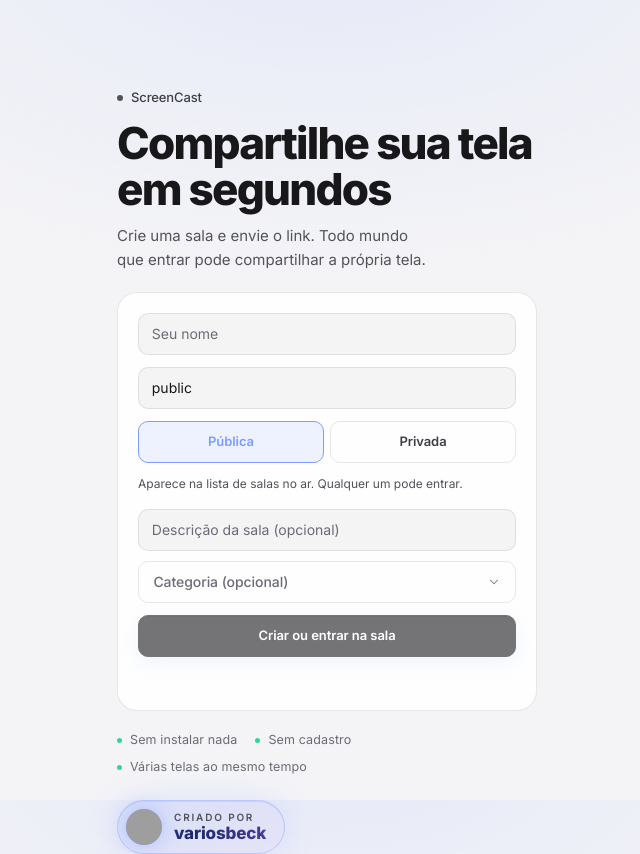
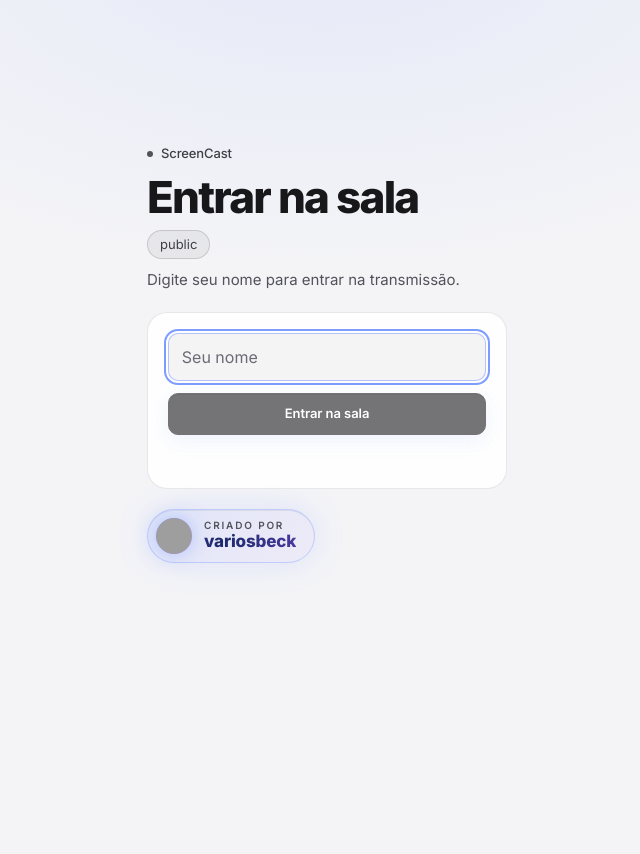
Before and after one commit to variosbeck/sharing, a website: page public/index.html in a window 1280 px wide. Shown: the whole page, without its empty margins (313-953 px from the left). After the commit the page ends 800 px from the top, so only its background shows below. Drawn offline with Linux system fonts and the light colour scheme; no server answers; grey boxes are pictures that could not be loaded.

Commit message:
Update index.html for gate mode and UI adjustments

```diff
--- a/public/index.html
+++ b/public/index.html
@@ -75,6 +75,13 @@ main{display:flex;flex-direction:column;gap:16px;padding-bottom:calc(20px + env(
 body{background:radial-gradient(900px 480px at 50% -8%,rgba(var(--ac),.12),transparent 70%),var(--bg);background-attachment:fixed}
 #home{max-width:460px;padding-top:11vh;gap:20px}
 .hero{display:grid;gap:12px;justify-items:start}
+#home .gatehead{display:none}
+body.gate #home{max-width:400px;padding-top:18vh;gap:16px}
+body.gate .hero,body.gate #code,body.gate #vis,body.gate #vhint,body.gate #pubopts,body.gate #live-rooms,body.gate .feats{display:none!important}
+body.gate #home .gatehead{display:grid;gap:10px;justify-items:start}
+.gatehead h1{margin:0;font-size:clamp(1.6rem,6vw,2.1rem);line-height:1.1;letter-spacing:-.03em;font-weight:700}
+.gatehead .chip{display:inline-block;max-width:100%;overflow:hidden;text-overflow:ellipsis;white-space:nowrap;padding:4px 12px;border-radius:999px;border:1px solid rgba(var(--ov),.14);background:rgba(var(--ov),.05);font-size:13px;color:var(--z300)}
+body.gate #name{height:48px;font-size:16px;border-color:rgba(var(--ac),.55)}
 #home h1{font-size:clamp(2rem,7vw,2.75rem);line-height:1.08;letter-spacing:-.035em;font-weight:700}
 #home .hero p{font-size:15px;max-width:38ch;margin:0}
 .panel{display:grid;gap:12px;border:1px solid var(--line);border-radius:20px;background:var(--panel);padding:20px;backdrop-filter:blur(10px)}
@@ -326,6 +333,7 @@ html.cinema .col{display:none}
     <h1>Compartilhe sua tela<br>em segundos</h1>
     <p>Crie uma sala e envie o link. Todo mundo que entrar pode compartilhar a própria tela.</p>
   </div>
+  <div class="gatehead"><span class="logo"><i></i>ScreenCast</span><h1>Entrar na sala</h1><span class="chip" id="gateRoom"></span><p>Digite seu nome para entrar na transmissão.</p></div>
   <div class="panel">
     <input id="name" placeholder="Seu nome" maxlength="24" autocomplete="nickname" aria-label="Seu nome">
     <input id="code" placeholder="Nome da sala (ex.: amigos)" maxlength="30" autocomplete="off" aria-label="Nome da sala">
@@ -480,7 +488,7 @@ $('create').onclick = () => {
   const room = slug($('code').value) || Math.random().toString(36).slice(2, 8);
   if (room.length < 3) { $('msg').textContent = 'O nome da sala precisa ter ao menos 3 letras ou números.'; return; }
   if (['ice', 'rooms', 'ws', 'sfu'].includes(room)) { $('msg').textContent = 'Esse nome de sala é reservado.'; return; }
-  if (!isPublic && !$('pass').value) { $('msg').textContent = 'Salas privadas precisam de senha.'; $('pass').focus(); return; }
+  if (!document.body.classList.contains('gate') && !isPublic && !$('pass').value) { $('msg').textContent = 'Salas privadas precisam de senha.'; $('pass').focus(); return; }
   $('code').value = room; start(room);
 };
 async function loadRooms() {
@@ -946,6 +954,7 @@ function leave(text) {
   Object.keys(peers).forEach(removePeer);
   ws && ws.close();
   $('room').hidden = true; $('home').hidden = false; $('msg').textContent = text;
+  if (document.body.classList.contains('gate')) { document.body.classList.remove('gate'); $('create').textContent = 'Criar ou entrar na sala'; $('code').value = ''; $('pass').value = ''; setVis(true); }
   history.replaceState(null, '', '/'); renderGates();
 }
 // ---------- menu de qualidade ----------
@@ -1280,6 +1289,18 @@ const EMO = '😀😂🤣😊😍😎🤔😅😭😡👍👎👏🙏🔥❤️
 EMO.forEach((e) => { const b = document.createElement('button'); b.type = 'button'; b.textContent = e; b.onclick = () => { const i = $('cin'); i.setRangeText(e, i.selectionStart, i.selectionEnd, 'end'); i.focus(); }; $('emojis').append(b); });
 $('emojiBtn').onclick = (ev) => { ev.stopPropagation(); $('emojis').hidden = !$('emojis').hidden; };
 document.addEventListener('click', (ev) => { if (!$('emojis').hidden && !$('emojis').contains(ev.target)) $('emojis').hidden = true; });
+// ---------- entrada direta pelo link da sala ----------
+(function gateMode() {
+  const r = slug(pathRoom && !pathRoom.includes('.') ? pathRoom : params.get('sala') || '');
+  if (!r || r.length < 3 || ['ice', 'rooms', 'ws', 'sfu'].includes(r)) return;
+  document.body.classList.add('gate');
+  $('gateRoom').textContent = r; $('code').value = r; $('create').textContent = 'Entrar na sala';
+  setVis(false); $('pass').hidden = true; // sala criada pelo link fica fora da lista e sem senha; se já tiver senha, o servidor pede
+  const enter = (e) => { if (e.key === 'Enter' && !e.isComposing && !$('create').disabled) { e.preventDefault(); $('create').click(); } };
+  $('name').addEventListener('keydown', enter); $('pass').addEventListener('keydown', enter);
+  $('name').focus();
+})();
+
 // ---------- retomar após atualizar a página ----------
 (function resume() {
   const sv = readSess();
```
